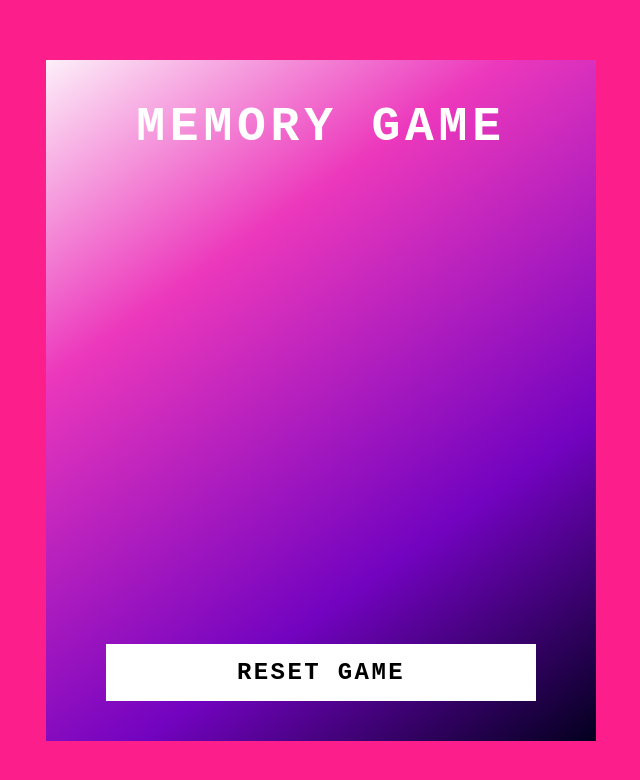
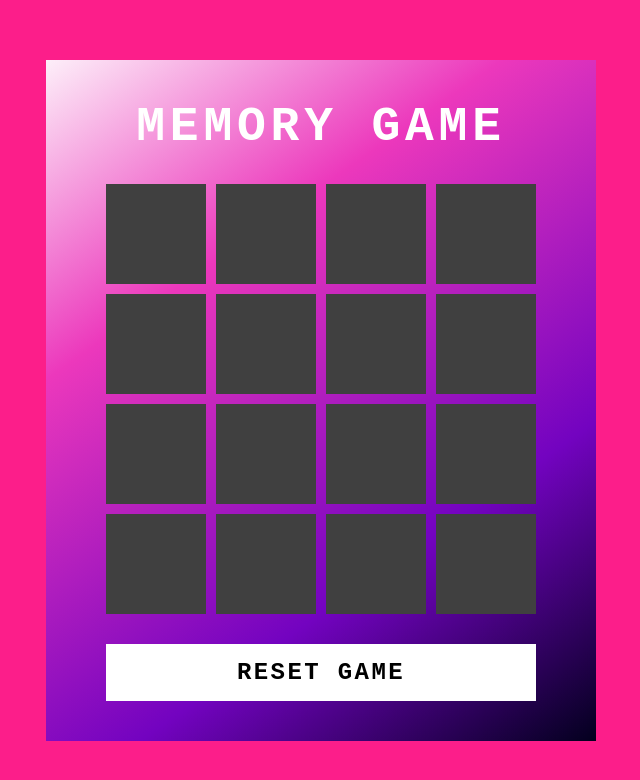
Before and after one commit to Gabolonhez/memory-game, a plain HTML site: page index.html in a window 1280 px wide. Shown: the whole page, without its empty margins (319-959 px from the left). Drawn offline with Linux system fonts and the light colour scheme.

Commit message:
Adding new features

```diff
--- a/assets/scripts/engine.js
+++ b/assets/scripts/engine.js
@@ -0,0 +1,44 @@
+const emojis = [
+    "🐺",
+    "🐺",
+    "🦊",
+    "🦊",
+    "🦁",
+    "🦁",
+    "🐯",
+    "🐯",
+    "🐶",
+    "🐶",
+    "🐵",
+    "🐵",
+    "🐱",
+    "🐱",
+    "🐹",
+    "🐹",
+];
+let openCards = [];
+
+let shuffleEmojis = emojis.
+sort(() => (Math.random() > 0.5 ? 2 : -1));
+
+for(let i = 0; i < emojis.length; i++)
+{
+    let box = document.createElement("div");
+    box.className = "item";
+    box.innerHTML = shuffleEmojis[i];
+    box.onclick = handleClick;
+    document.querySelector(".game").appendChild(box);
+}
+
+function handleClick() {
+    if(openCards.length < 2 ) {
+        this.classList.add("boxOpen");
+        openCards.push(this);
+    }
+
+    if (openCards.length == 2) {
+        setTimeout(checkMatch, 500);
+    }
+}
+
+function checkMatch() {}
--- a/assets/styles/main.css
+++ b/assets/styles/main.css
@@ -4,6 +4,7 @@ body {
     align-items: center;
     min-height: 100vh;
     background: #fc1e8a;
+    user-select: none;
 }
 
 .container {
@@ -53,5 +54,33 @@ h2 {
 }
 
 .item {
+    position: relative;
+    width: 100px;
+    height: 100px;
+    display: flex;
+    align-items: center;
+    justify-content: center;
+    background-color: #fff;
+    font-size: 2em;
+    transform: rotateY(180deg);
+    transition: 0.25s;
+}
 
+.item::after {
+    content: "";
+    position: absolute;
+    inset: 0;
+    background: #404040;
+    transition: 0.25s;
+    transform: rotateY(0deg);
+    backface-visibility: hidden;
 }
+
+.item.boxOpen {
+    transform: rotateY(0deg);
+}
+
+.boxOpen::after,
+.boxMatch::after {
+    transform: rotateX(180deg);
+}
```
